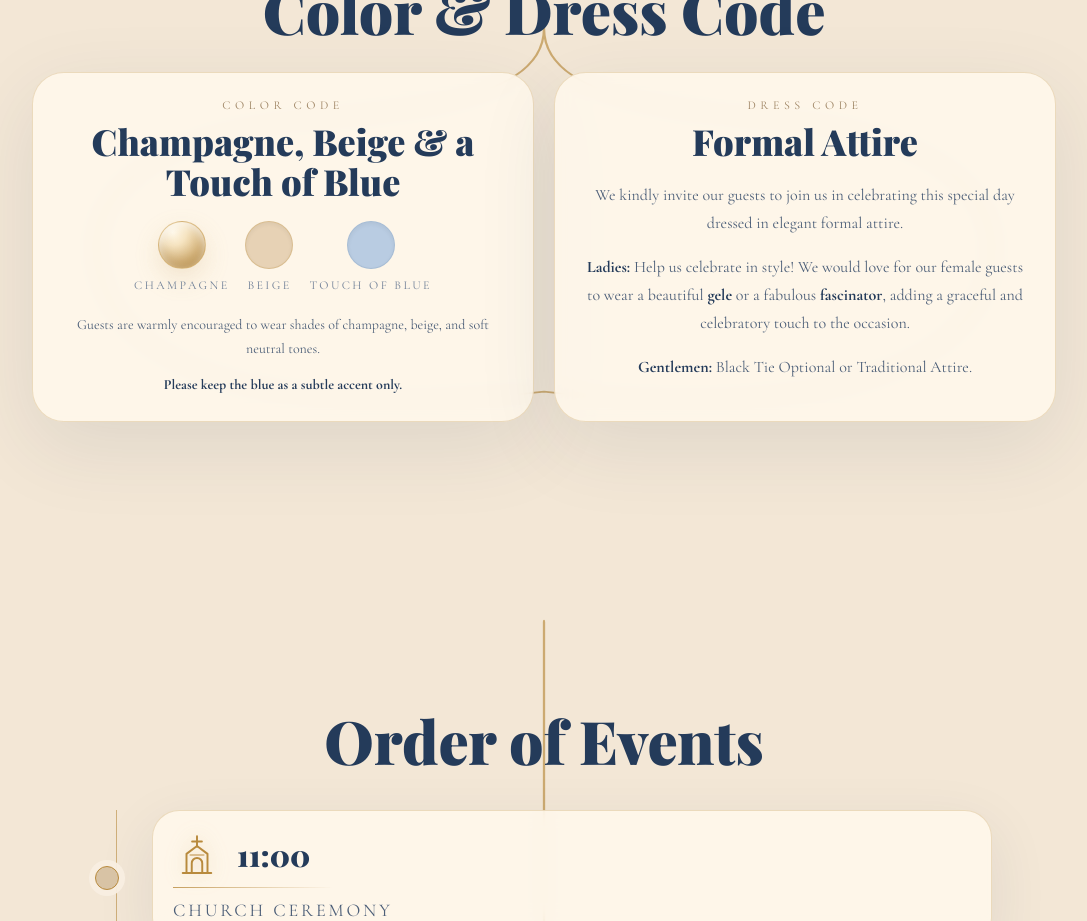
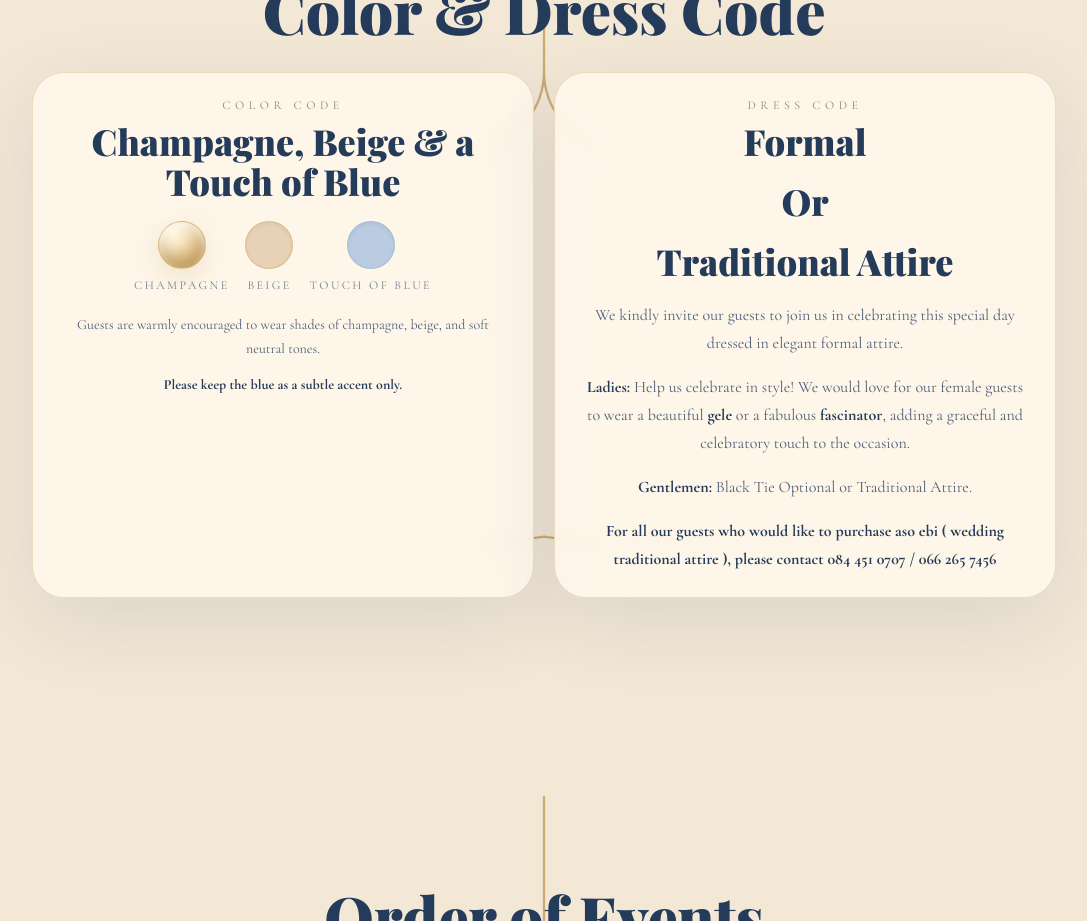
Before and after one commit to Jose-IDO/Joseph-Taiwo, a Next.js app in the folder wedding-site/: page / in a window 1280 px wide. Shown: the part 2900-3821 px from the top of the page, without its empty margins (96-1183 px from the left). Built offline with nearby package versions, Linux system fonts and the light colour scheme.

Commit message:
dres code fix

```diff
--- a/wedding-site/src/app/page.tsx
+++ b/wedding-site/src/app/page.tsx
@@ -1,5 +1,6 @@
 "use client";
 
+import React from "react";
 import {
   useEffect,
   useRef,
@@ -677,8 +678,21 @@ function DressCodeSection() {
             <h3
               className={`${playfair.className} mb-5 text-3xl font-black text-[#243b5a] sm:text-4xl`}
             >
-              Formal Attire
+              Formal
             </h3>
+
+            <h3
+              className={`${playfair.className} mb-5 text-3xl font-black text-[#243b5a] sm:text-4xl`}
+            >
+            Or
+            </h3>
+
+            <h3
+              className={`${playfair.className} mb-5 text-3xl font-black text-[#243b5a] sm:text-4xl`}
+            >
+              Traditional Attire
+            </h3>
+
 
             <div className="space-y-4 text-base leading-7 text-[#4d5f78]">
               <p>
@@ -699,6 +713,9 @@ function DressCodeSection() {
               <p>
                 <span className="font-black text-[#243b5a]">Gentlemen:</span>{" "}
                 Black Tie Optional or Traditional Attire.
+              </p>
+              <p>
+                <span className="font-black text-[#243b5a]">For all our guests who would like to purchase aso ebi ( wedding traditional attire ), please contact 084 451 0707   / 066 265 7456 </span>{" "}
               </p>
             </div>
           </div>
```
